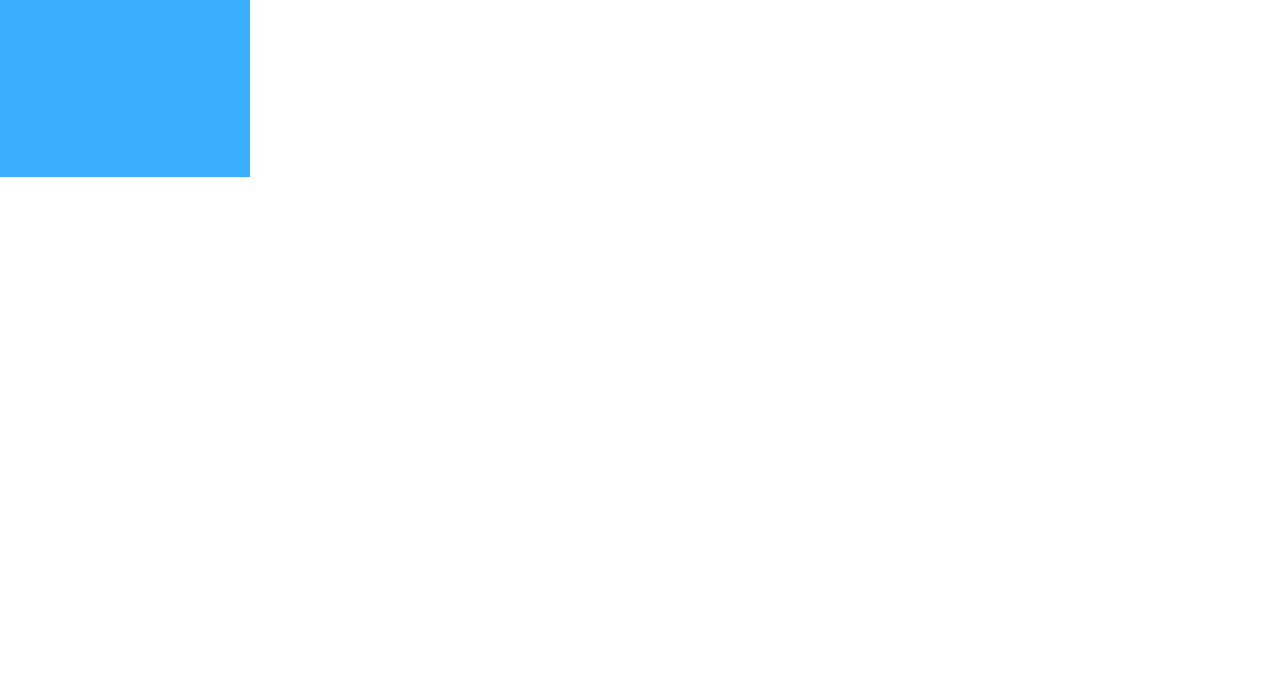
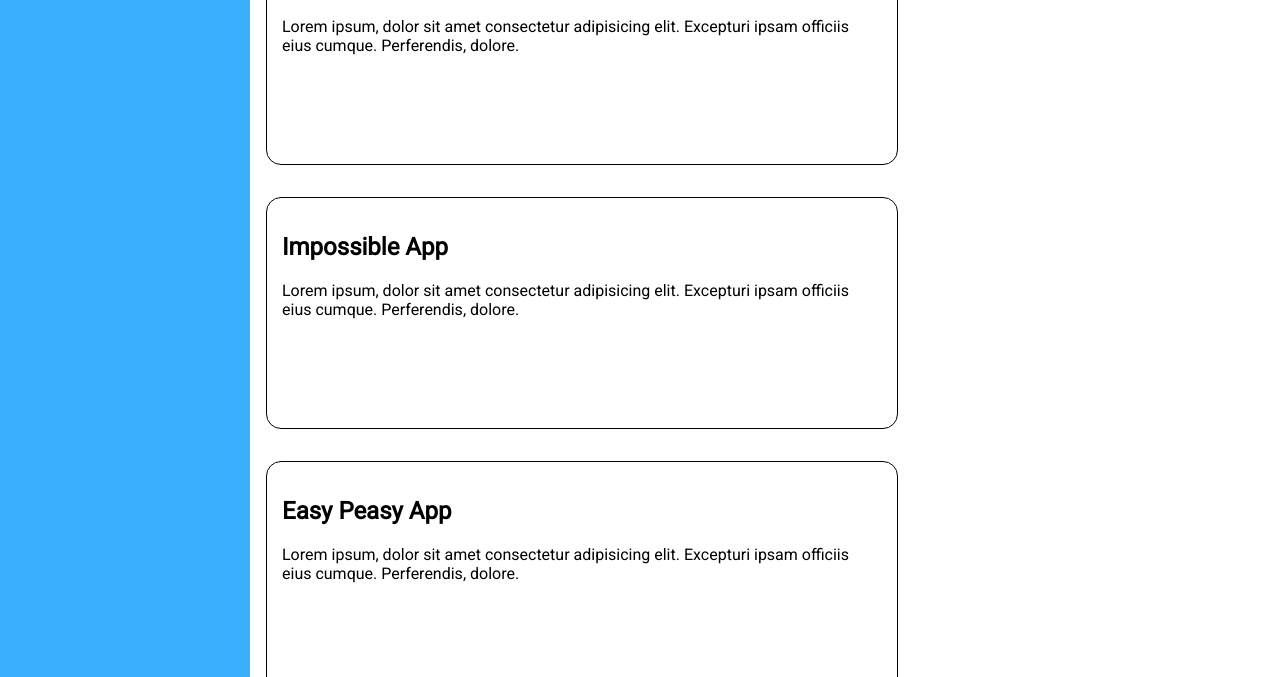
Before and after one commit to MaliiiWolf/admin-dashboard, a plain HTML site: page index.html in a window 1280 px wide. Shown: the part 623-1300 px from the top of the page. Before the commit the page ends 800 px from the top, so only its background shows below. Drawn offline with Linux system fonts and the light colour scheme.

Commit message:
Working on positioning main content

```diff
--- a/index.html
+++ b/index.html
@@ -36,6 +36,34 @@
 						<button type="submit">Share</button>
 					</div>
 			</header>
+			<main>
+				<section class="cards">
+					<div class="card">
+						<h2>Super Cool Project</h2>
+						<p>Lorem ipsum, dolor sit amet consectetur adipisicing elit. Excepturi ipsam officiis eius cumque. Perferendis, dolore.</p>
+					</div>
+					<div class="card">
+						<h2>Less Cool Project</h2>
+						<p>Lorem ipsum, dolor sit amet consectetur adipisicing elit. Excepturi ipsam officiis eius cumque. Perferendis, dolore.</p>
+					</div>
+					<div class="card">
+						<h2>Impossible App</h2>
+						<p>Lorem ipsum, dolor sit amet consectetur adipisicing elit. Excepturi ipsam officiis eius cumque. Perferendis, dolore.</p>
+					</div>
+					<div class="card">
+						<h2>Easy Peasy App</h2>
+						<p>Lorem ipsum, dolor sit amet consectetur adipisicing elit. Excepturi ipsam officiis eius cumque. Perferendis, dolore.</p>
+					</div>
+					<div class="card">
+						<h2>Ad Blocker</h2>
+						<p>Lorem ipsum, dolor sit amet consectetur adipisicing elit. Excepturi ipsam officiis eius cumque. Perferendis, dolore.</p>
+					</div>
+					<div class="card">
+						<h2>Money Maker</h2>
+						<p>Lorem ipsum, dolor sit amet consectetur adipisicing elit. Excepturi ipsam officiis eius cumque. Perferendis, dolore.</p>
+					</div>
+				</section>
+			</main>
 			<aside>
 				<div class="logo"><span id="dashboard" class="material-icons">
 					dashboard
--- a/style.css
+++ b/style.css
@@ -5,6 +5,7 @@ body {
 	margin: 0;
 	padding: 0;
 	font-family: 'Roboto', sans-serif;
+	box-sizing: border-box;
 }
 
 .wrapper {
@@ -12,6 +13,8 @@ body {
 	height: 100vh;
 	/* grid-template-columns: repeat(4, 1fr); */
 }
+
+/* Header Content */
 
 header {
 	display: grid;
@@ -35,7 +38,7 @@ header {
 
 .left input {
 	width: 100%;
-	height: 4.5vh;
+	height: 35px;
 	border-radius: 100px;
 }
 
@@ -80,6 +83,35 @@ button:hover {
 	background-color: rgba(155, 240, 252, 0.568);
 	cursor: pointer;
 }
+
+/* Main Content */
+
+main {
+	display: grid;
+	grid-column: 2 / span 2;
+	margin-left: 1rem;
+	width: 80%;
+}
+
+section {
+	display: flex;
+	flex-wrap: wrap;
+}
+
+.cards {
+	margin-top: 3rem;
+	gap: 2rem;
+}
+
+.card {
+	width: 600px;
+	height: 200px;
+	border: 1px solid rgb(0, 0, 0);
+	border-radius: 15px;
+	padding: 15px;
+}
+
+/* Sidebar Content */
 
 aside {
 	display: flex;
```
